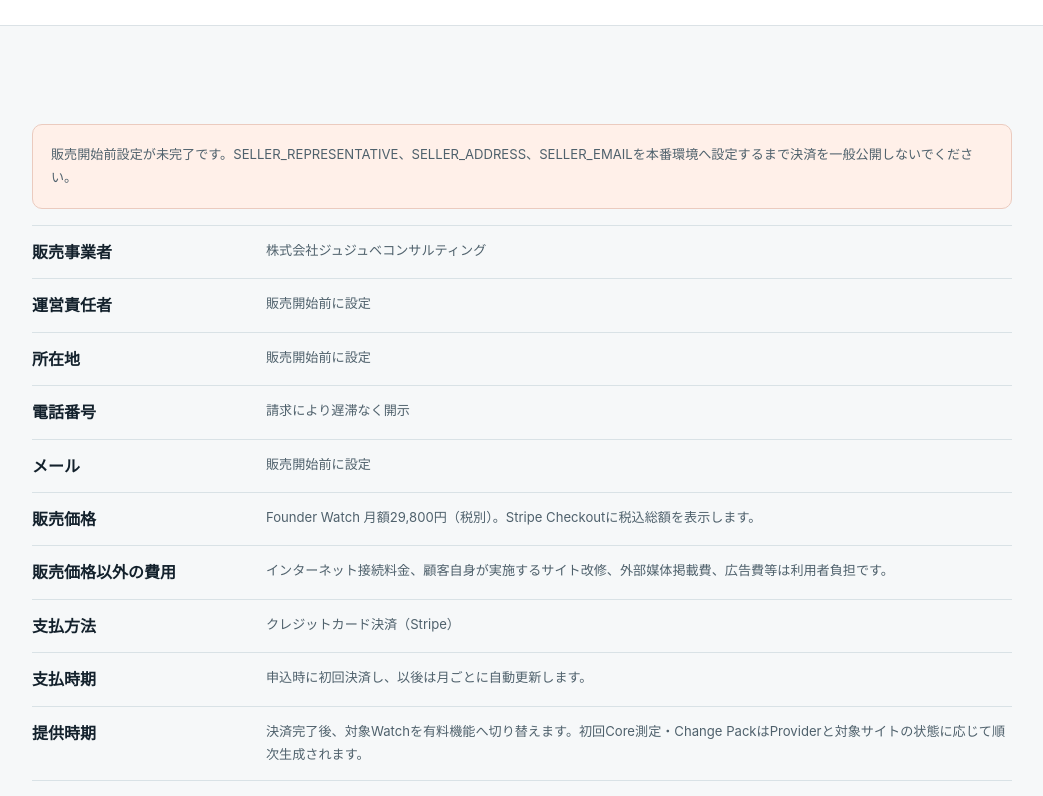
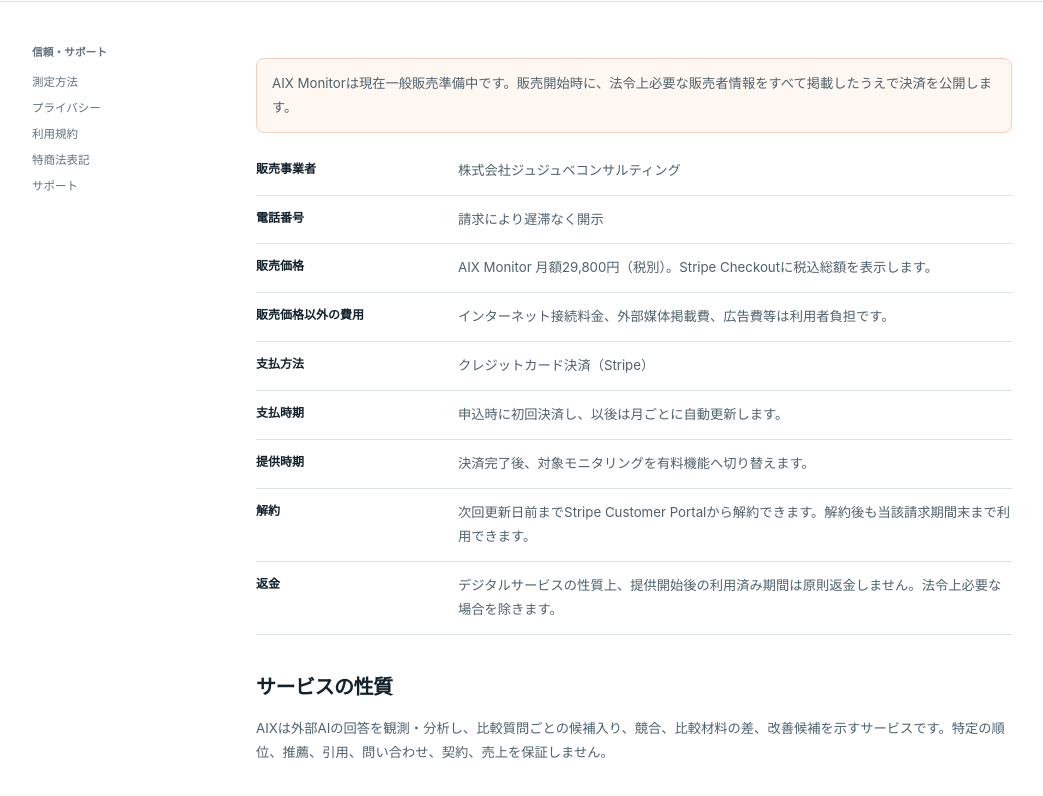
Before and after one commit to salve-de/AIX-next, a Next.js app: page /commerce in a window 1280 px wide. Shown: the part 260-1056 px from the top of the page, without its empty margins (118-1161 px from the left). Built offline with nearby package versions, Linux system fonts and the light colour scheme; no server answers.

Commit message:
hide unset seller fields on commerce page

```diff
--- a/app/commerce/page.tsx
+++ b/app/commerce/page.tsx
@@ -1,26 +1,26 @@
-import { MarketingShell } from "@/components/marketing-shell";
+import { DocumentShell } from "@/components/document-shell";
 import { seller, sellerReady } from "@/lib/legal";
 
+export default function CommercePage() {
   const rows = [
     ["販売事業者", seller.legalName],
-  ["運営責任者", seller.representative || "販売開始前に設定"],
-  ["所在地", seller.address || "販売開始前に設定"],
+    ["運営責任者", seller.representative || ""],
+    ["所在地", seller.address || ""],
     ["電話番号", seller.phone || "請求により遅滞なく開示"],
-  ["メール", seller.email || "販売開始前に設定"],
-  ["販売価格", "Founder Watch 月額29,800円（税別）。Stripe Checkoutに税込総額を表示します。"],
-  ["販売価格以外の費用", "インターネット接続料金、顧客自身が実施するサイト改修、外部媒体掲載費、広告費等は利用者負担です。"],
+    ["メール", seller.email || ""],
+    ["販売価格", "AIX Monitor 月額29,800円（税別）。Stripe Checkoutに税込総額を表示します。"],
+    ["販売価格以外の費用", "インターネット接続料金、外部媒体掲載費、広告費等は利用者負担です。"],
     ["支払方法", "クレジットカード決済（Stripe）"],
     ["支払時期", "申込時に初回決済し、以後は月ごとに自動更新します。"],
-  ["提供時期", "決済完了後、対象Watchを有料機能へ切り替えます。初回Core測定・Change PackはProviderと対象サイトの状態に応じて順次生成されます。"],
+    ["提供時期", "決済完了後、対象モニタリングを有料機能へ切り替えます。"],
     ["解約", "次回更新日前までStripe Customer Portalから解約できます。解約後も当該請求期間末まで利用できます。"],
     ["返金", "デジタルサービスの性質上、提供開始後の利用済み期間は原則返金しません。法令上必要な場合を除きます。"],
-  ["動作環境", "最新の主要デスクトップ・モバイルブラウザ。AI Providerや対象サイトの状態により一部観測・Change Pack生成が失敗する場合があります。"],
-];
+  ].filter(([, value]) => Boolean(value));
 
-export default function CommercePage() {
-  return <MarketingShell eyebrow="COMMERCIAL DISCLOSURE" title="特定商取引法に基づく表記。" lead="有料Watchの販売者、価格、提供内容、更新、解約、返金条件を表示します。">
-    {!sellerReady() ? <p className="document-note">販売開始前設定が未完了です。SELLER_REPRESENTATIVE、SELLER_ADDRESS、SELLER_EMAILを本番環境へ設定するまで決済を一般公開しないでください。</p> : null}
-    <dl className="definition-list">{rows.map(([label, content]) => <div key={label}><dt>{label}</dt><dd>{content}</dd></div>)}</dl>
-    <h2>サービスの性質</h2><p>AIX Nextは、外部AIの回答を観測し、競合との差を分析し、改善候補と人間確認用Change Packを生成して再測定するサービスです。特定の順位、推薦、Citation、Buyer Promptの候補入り、問い合わせ、契約、売上を保証しません。Change Packは自動公開されません。</p>
-  </MarketingShell>;
+  return <DocumentShell label="Commercial disclosure" title="特定商取引法に基づく表記" lead="有料モニタリングの販売者、価格、更新、解約、返金条件を表示します。">
+    {!sellerReady() ? <p className="ux2-notice">AIX Monitorは現在一般販売準備中です。販売開始時に、法令上必要な販売者情報をすべて掲載したうえで決済を公開します。</p> : null}
+    <dl>{rows.map(([label, content]) => <div key={label}><dt>{label}</dt><dd>{content}</dd></div>)}</dl>
+    <h2>サービスの性質</h2>
+    <p>AIXは外部AIの回答を観測・分析し、比較質問ごとの候補入り、競合、比較材料の差、改善候補を示すサービスです。特定の順位、推薦、引用、問い合わせ、契約、売上を保証しません。</p>
+  </DocumentShell>;
 }
```
Lines whose indentation alone changed are shown as unchanged.
